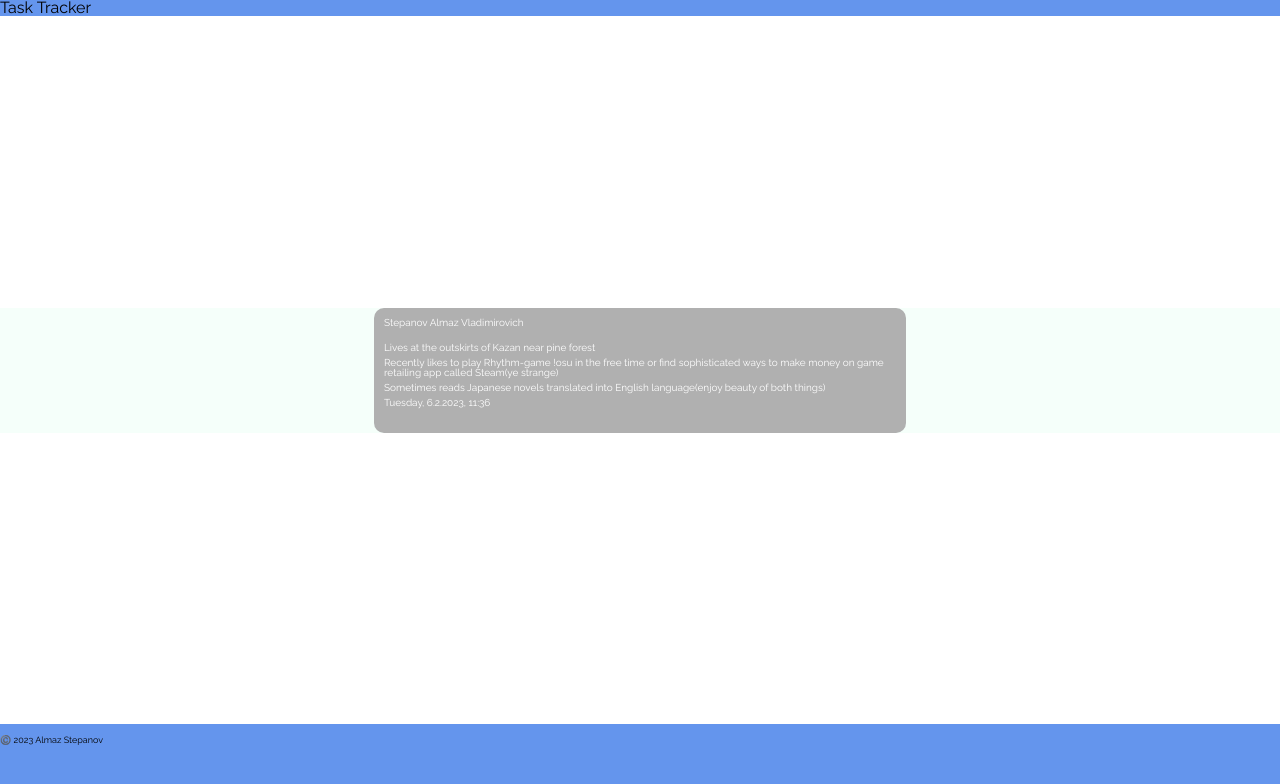
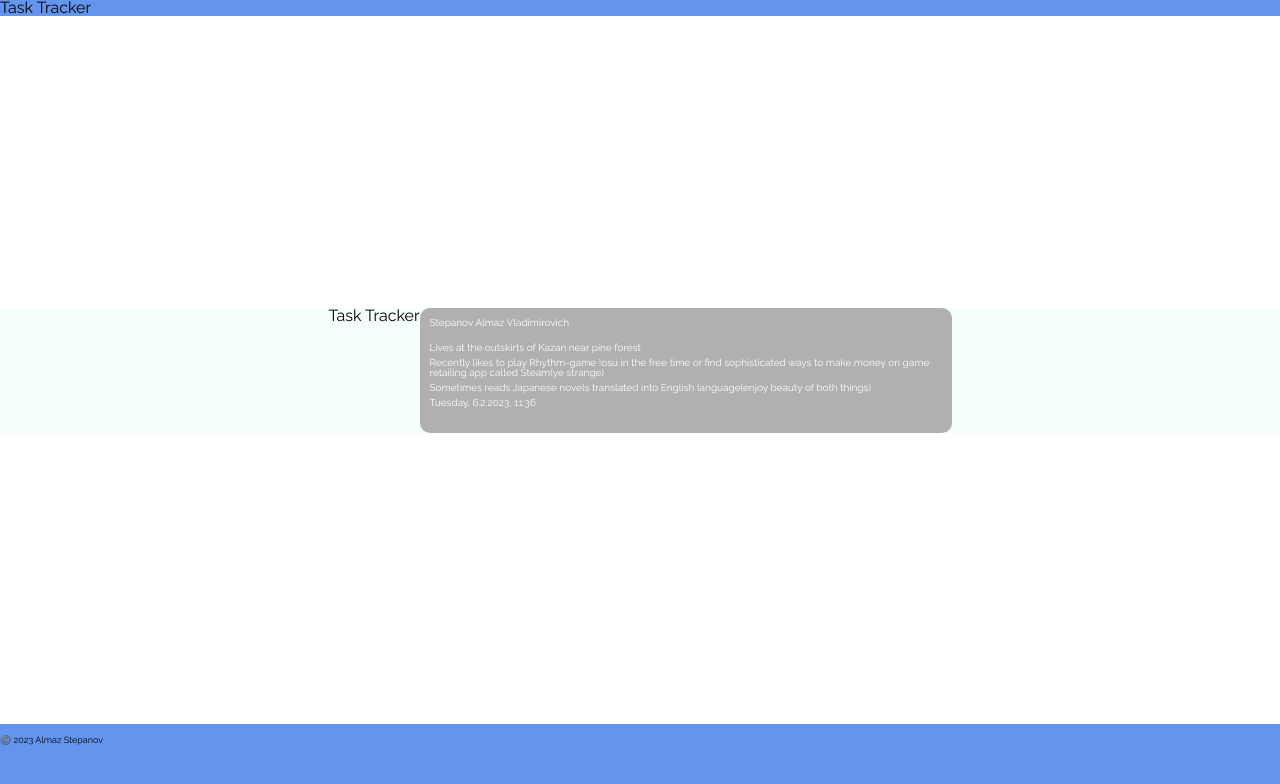
Before and after one commit to Ragnoji/react-task-tracker, a React (Create React App) app: page / in a window 1280 px wide. Shown: the top 784 px of the page. Built offline with nearby package versions, Linux system fonts and the light colour scheme.

Commit message:
added DefaultTemplate.jsx

```diff
--- a/src/App.jsx
+++ b/src/App.jsx
@@ -1,23 +1,7 @@
-import styled from "styled-components";
-import Header from "./components/Header/Header";
-import MainContent from "./components/MainContent/MainContent";
-import Footer from "./components/Footer/Footer";
-
-const Wrapper = styled.div`
-  display: flex;
-  min-height: 100vh;
-  flex-direction: column;
-  justify-content: space-between;
-`;
+import DefaultTemplate from "./components/DefaultTemplate/DefaultTemplate";
 
 const App = () => {
-  return (
-    <Wrapper>
-      <Header />
-      <MainContent />
-      <Footer />
-    </Wrapper>
-  );
+  return <DefaultTemplate>Task Tracker</DefaultTemplate>;
 };
 
 export default App;
--- /dev/null
+++ b/src/components/DefaultTemplate/DefaultTemplate.jsx
@@ -0,0 +1,27 @@
+import styled from "styled-components";
+import Header from "../Header/Header";
+import MainContent from "../MainContent/MainContent";
+import Footer from "../Footer/Footer";
+import CardFacts from "../CardFacts/CardFacts";
+
+const Wrapper = styled.div`
+  display: flex;
+  min-height: 100vh;
+  flex-direction: column;
+  justify-content: space-between;
+`;
+
+const DefaultTemplate = ({ children }) => {
+  return (
+    <Wrapper>
+      <Header />
+      <MainContent>
+        {children}
+        {CardFacts()}
+      </MainContent>
+      <Footer />
+    </Wrapper>
+  );
+};
+
+export default DefaultTemplate;
--- a/src/components/MainContent/MainContent.jsx
+++ b/src/components/MainContent/MainContent.jsx
@@ -1,5 +1,4 @@
 import styled from "styled-components";
-import CardFacts from "../CardFacts/CardFacts";
 
 const Wrapper = styled.main`
   display: flex;
@@ -7,12 +6,8 @@ const Wrapper = styled.main`
   justify-content: center;
 `;
 
-const MainContent = () => {
-  return (
-    <Wrapper>
-      <CardFacts />
-    </Wrapper>
-  );
+const MainContent = ({ children }) => {
+  return <Wrapper>{children}</Wrapper>;
 };
 
 export default MainContent;
```
